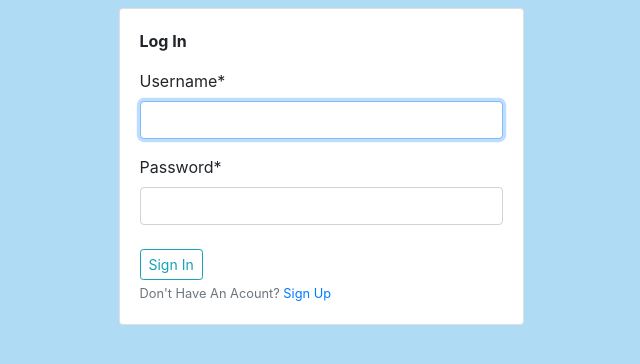
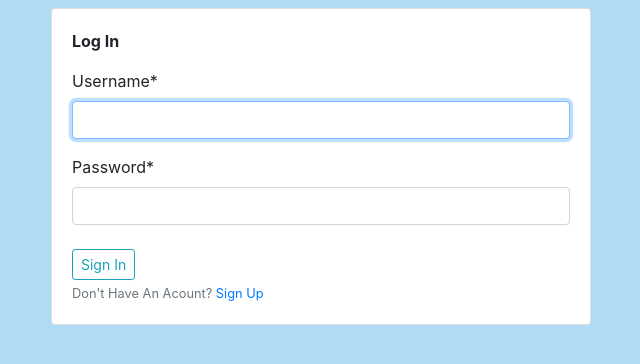
Before and after one commit to DonAttai/todo-app, a Django app: page /login/ in a window 1280 px wide. Shown: the part 56-420 px from the top of the page, without its empty margins (319-959 px from the left). Run offline with Django 3.2, Linux system fonts and the light colour scheme; some libraries are stand-ins or nearby versions.

Commit message:
modofied login

```diff
--- a/users/templates/users/login.html
+++ b/users/templates/users/login.html
@@ -5,8 +5,8 @@
 {% block content %}
 
 <div class="row  justify-content-center align-items-center">
-    <div class="col-6">
-        <div class="card w-75 mx-auto">
+    <div class="col-md-6">
+        <div class="card mx-auto">
             <div class="card-body">
                 <p> <strong>Log In</strong></p>
                 <form method="POST" action="" autocomplete="off">
--- a/users/templates/users/logout.html
+++ b/users/templates/users/logout.html
@@ -2,7 +2,7 @@
 {% extends 'tasks/base.html' %}
 
 {% block content %}
-<div class="card w-25 mx-auto">
+<div class="card w-50 mx-auto">
     <div class="card-body text-center">
         <h4>You are logged out</h4>
         <small class="muted-text"> <a href="{% url 'login' %}">Log In Again</a> </small>
--- a/users/templates/users/register.html
+++ b/users/templates/users/register.html
@@ -5,7 +5,7 @@
 {% block content %}
 
 <div class="row align-items-center justify-content-center">
-    <div class="col-10">
+    <div class="col-md-10">
         <div class="card w-50 mx-auto">
             <div class="card-body mt-0">
                 <h5>Register</h5>
```
Also changed, not shown: db.sqlite3.
